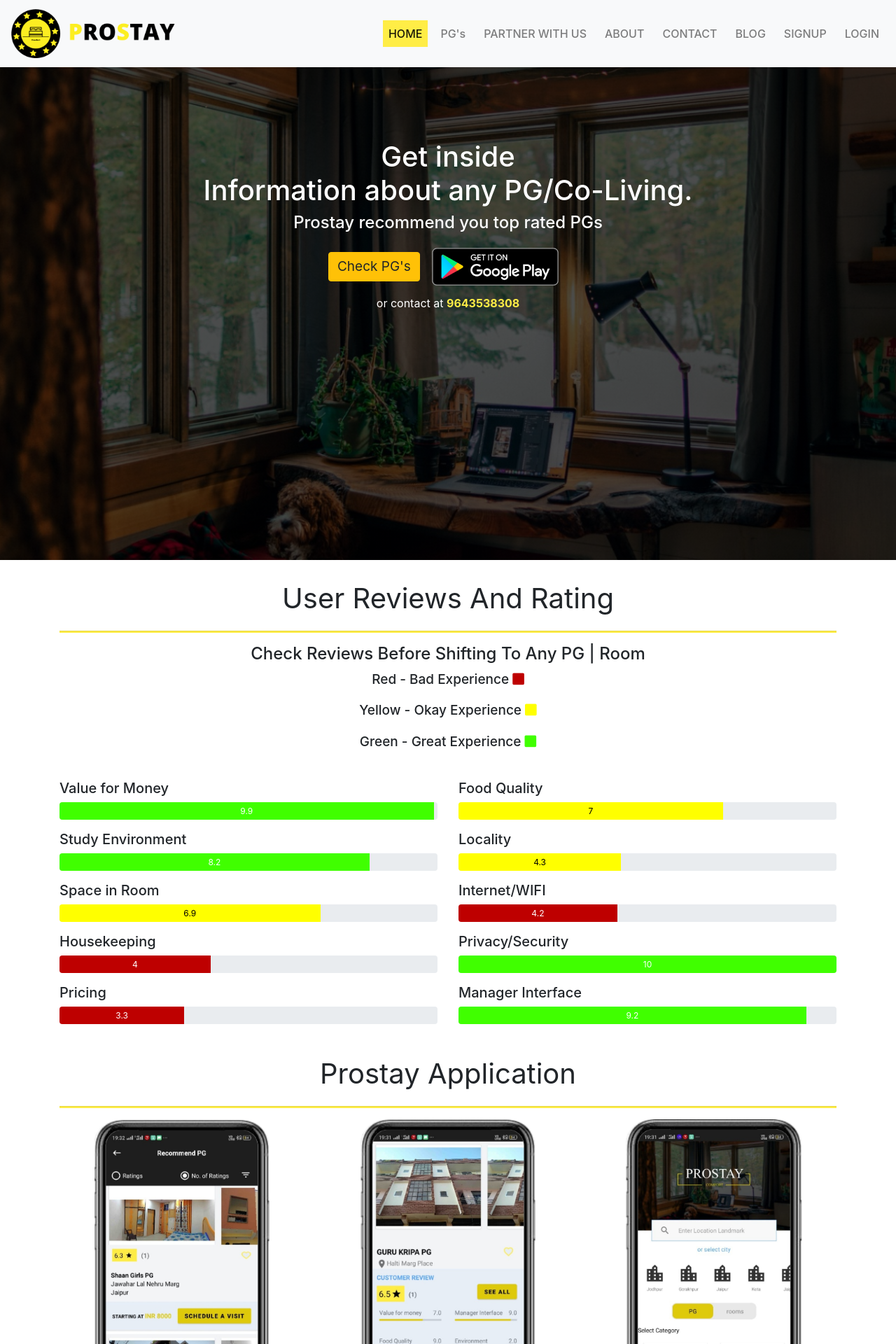
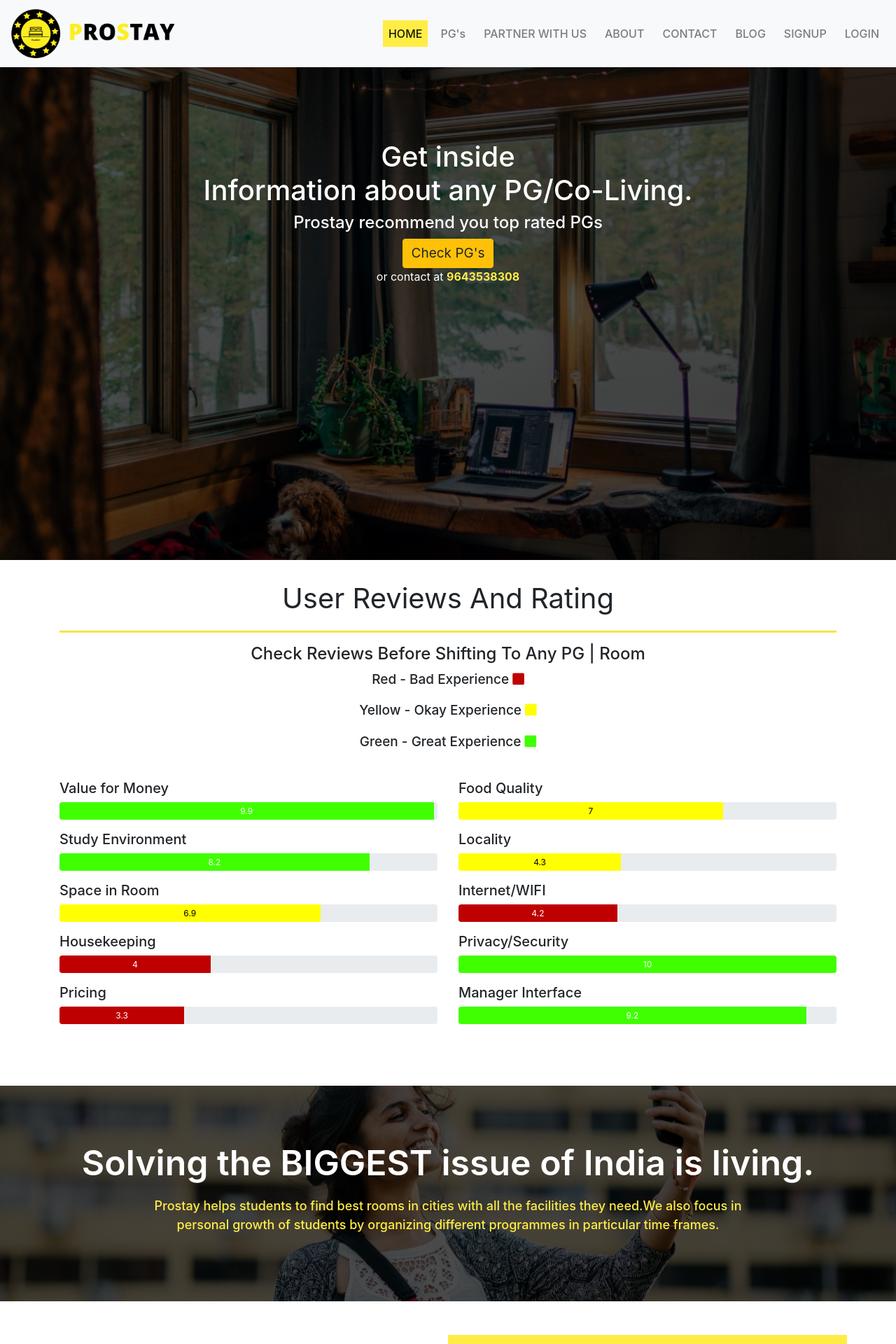
Before and after one commit to anmol-kumar0815/Major-Project-Prostay, a PHP site: page / in a window 1280 px wide. Shown: the top 1920 px of the page at 70% size. Run offline with PHP 8.4, Linux system fonts and the light colour scheme.

Commit message:
Removed all playstore icons and social media links from footer according to rohit suggestion

```diff
--- a/Admin/footer.php
+++ b/Admin/footer.php
@@ -68,11 +68,11 @@
 						<li class="footer-list"><a href="../partner-policies.php" style="text-decoration: none; color: black; font-weight: 450;">Partner
                             Policies</a></li>
 						<br>
-						<li class="social"><a href="../comingSoon.php"><i class="fab fa-youtube" style="font-size:30px; color: black;" OnMouseOver="this.style.color='red'" OnMouseOut="this.style.color='black'"></i></a></li>
+						<!-- <li class="social"><a href="../comingSoon.php"><i class="fab fa-youtube" style="font-size:30px; color: black;" OnMouseOver="this.style.color='red'" OnMouseOut="this.style.color='black'"></i></a></li>
 						<li class="social"><a href="../comingSoon.php"><i class="fab fa-twitter" style="font-size:30px; color: black;" OnMouseOver="this.style.color='#00acee'" OnMouseOut="this.style.color='black'"></i></a></li>
                         <li class="social"><a href="../comingSoon.php"><i class="fab fa-facebook" style="font-size:30px; color: black;" OnMouseOver="this.style.color='blue'" OnMouseOut="this.style.color='black'"></i></a></li>
 						<li class="social"><a href="../comingSoon.php"><i class="fab fa-instagram" style="font-size:30px; color: black;" OnMouseOver="this.style.color='#3f729b'" OnMouseOut="this.style.color='black'"></i></a></li>
-                        <li class="social"><a href="../comingSoon.php"><img src="../images/android.png" class="img-fluid" style="height:10vh;" /></a></li>
+                        <li class="social"><a href="../comingSoon.php"><img src="../images/android.png" class="img-fluid" style="height:10vh;" /></a></li>  -->
 					</ul>
                 </div>
 			  </div>
--- a/about.php
+++ b/about.php
@@ -198,7 +198,7 @@
 					It is an end-to-end platform performed with advanced technology.
 					The core theme of PROSTAY is to provide the best user experience in an easiest way.
 				 </p>
-				 <a href="comingSoon.php" class="btn btn-first bg-yellow" style="font-size: 18px;">DOWNLOAD OUR APP</a>
+				 <!-- <a href="comingSoon.php" class="btn btn-first bg-yellow" style="font-size: 18px;">DOWNLOAD OUR APP</a> -->
 			  </div>
 			  <div class="col-lg-6 col-md-6 col-sm-12 col-12 order-lg-2 order-1">
 			        <img src="images/v5_13.png" class="img-fluid" style="width:100%; height: 100%;"/>
--- a/footer.php
+++ b/footer.php
@@ -71,11 +71,11 @@
 						<li class="footer-list"><a href="partner-policies.php" style="text-decoration: none; color: black; font-weight: 450;">Partner
                             Policies</a></li>
 						<br>
-						<li class="social"><a href="comingSoon.php"><i class="fab fa-youtube" style="font-size:25px; color: black;" OnMouseOver="this.style.color='red'" OnMouseOut="this.style.color='black'"></i></a></li>
+						<!-- <li class="social"><a href="comingSoon.php"><i class="fab fa-youtube" style="font-size:25px; color: black;" OnMouseOver="this.style.color='red'" OnMouseOut="this.style.color='black'"></i></a></li>
 						<li class="social"><a href="comingSoon.php"><i class="fab fa-twitter" style="font-size:25px; color: black;" OnMouseOver="this.style.color='#00acee'" OnMouseOut="this.style.color='black'"></i></a></li>
                         <li class="social"><a href="comingSoon.php"><i class="fab fa-facebook" style="font-size:25px; color: black;" OnMouseOver="this.style.color='blue'" OnMouseOut="this.style.color='black'"></i></a></li>
 						<li class="social"><a href="comingSoon.php"><i class="fab fa-instagram" style="font-size:25px; color: black;" OnMouseOver="this.style.color='#3f729b'" OnMouseOut="this.style.color='black'"></i></a></li>
-                        <li class="social"><a href="comingSoon.php"><img src="images/android.png" class="img-fluid" style="height:7vh;" /></a></li>
+                        <li class="social"><a href="comingSoon.php"><img src="images/android.png" class="img-fluid" style="height:7vh;" /></a></li>  -->
 					</ul>
                 </div>
 			  </div>
--- a/forgotpassword.php
+++ b/forgotpassword.php
@@ -140,7 +140,8 @@
 		   </form>
 		</div> <!-- container div -->
 		<br>
-<!-- footer -->
-<?php include("footer.php"); ?>
+
+	<!-- footer -->
+	<?php include("footer.php"); ?>
   </body>
 </html>
--- a/index.php
+++ b/index.php
@@ -256,10 +256,9 @@
                 <h1 style="color:white" class="line-1 text-center">Get inside<br>  Information about any PG/Co-Living.</h1>
                 <h4 class="line-3 text-center" style="color:white">Prostay recommend you top rated PGs</h4>
                 <div align="center">
-				<a href="pg.php" class="btn btn-warning" style="font-size: 19px;">Check PG's</a>
-                <a class="textcenter" href="comingSoon.php">
-                    <img src="images/android.png" class="img-fluid" style="height:10vh;"/> </a>
-                    <p style="color:white">or contact at <span class="text-yellow"><b>9643538308</b></span></p>
+					<a href="pg.php" class="btn btn-warning" style="font-size: 19px;">Check PG's</a>
+					<!-- <a class="textcenter" href="comingSoon.php"><img src="images/android.png" class="img-fluid" style="height:10vh;"/> </a>  -->
+					<p style="color:white">or contact at <span class="text-yellow"><b>9643538308</b></span></p>
                 </div>
           </div>
 
@@ -362,7 +361,7 @@
 			 </div>
 		  </div>  <!-- row -->
 
-		  <p class="title text-center">Prostay Application<p>
+		  <!-- <p class="title text-center">Prostay Application<p>
 		  <hr style="height:2px; background-color:#FFED46;padding:0;">
 
 		  <div class="row">
@@ -383,12 +382,13 @@
 				    <img src="images/screenshot-3.jpeg" class="img-fluid app"/>
 				</div>
 			</div>
-		  </div> <!-- row div -->
+		  </div> row div -->
 		  <br>
-		  <div align="center">
+
+		  <!-- <div align="center">
 		     <h5><i>User Reviews and Ratings</i></h5>
 		     <a href="comingSoon.php"><img src="images/android.png" class="img-fluid" style="height:15vh;"/></a>
-		  </div>
+		  </div> -->
 	   </div>  <!-- container div -->
 	   <br><br>
 
```
